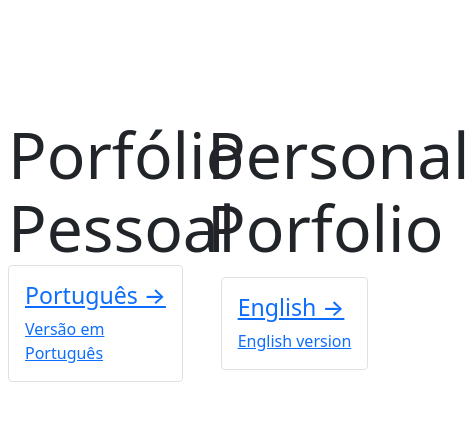
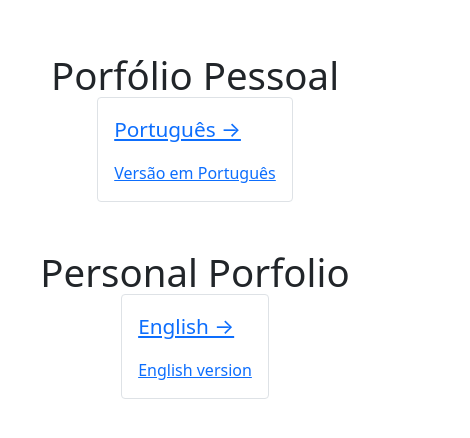
Before and after one commit to Nicolasbort/nextjs-portfolio, a Next.js app: page / in a window 390 px wide. Shown: the part 172-610 px from the top of the page, 470 px wide, since content can reach past the window. Built offline with nearby package versions, Linux system fonts and the light colour scheme.

Commit message:
updating media queries index

```diff
--- a/lib/PersonalInfo.js
+++ b/lib/PersonalInfo.js
@@ -11,7 +11,7 @@ export default {
 
     pt: {
         field:    "Desenvolvedor Full-stack",
-        about:    "Desenvolvedor Full-stack e estudante de Engenharia de Computação na Universidade Federal do Rio Grande (FURG) com formação prevista para Dez. de 2022. Atualmente é freelancer e bolsista de iniciação científica PRH-ANP atuando no desenvolvimento de sistemas de visão computacional para HUAUVs.",
+        about:    "Desenvolvedor Full-stack e estudante de Engenharia de Computação na Universidade Federal do Rio Grande (FURG) com formação prevista para Dez. de 2022. Atualmente é freelancer e bolsista de iniciação científica PRH-ANP atuando no desenvolvimento de sistemas de visão computacional para veículos híbridos.",
 
     },
 
--- a/pages/index.jsx
+++ b/pages/index.jsx
@@ -26,29 +26,29 @@ export default function Home() {
 
 
         <div className="row">
-          <div className="col-6 text-center">
+          <div className="col-md-6 col-sm-12 order-md-1 text-center">
               <span className={styles.title}>
                 Porfólio Pessoal
               </span>
           </div>
-          <div className="col-6 text-center">
-              <span className={styles.title}>
-                  Personal Porfolio
-              </span>
-          </div>
-          <div className={`col-6 ${styles.grid}`}>
+          <div className={`col-md-6 col-sm-12 order-md-4 mb-5 ${styles.grid}`}>
             <Link href="/pt">
               <a className="p-3 border rounded">
-                <h3>Português &rarr;</h3>
+                <p className={styles.language_title}>Português &rarr;</p>
                 <span>Versão em Português</span>
               </a>
             </Link>
           </div>
 
-          <div className={`col-6 ${styles.grid}`}>
+          <div className="col-md-6 col-sm-12 order-md-2 text-center">
+              <span className={styles.title}>
+                  Personal Porfolio
+              </span>
+          </div>
+          <div className={`col-md-6 col-sm-12 order-md-5 mb-5  ${styles.grid}`}>
             <Link href="/en">
               <a className="p-3 border rounded">
-                <h3>English &rarr;</h3>
+                <p className={styles.language_title}>English &rarr;</p>
                 <span>English version</span>
               </a>
             </Link>
--- a/styles/Home.module.css
+++ b/styles/Home.module.css
@@ -52,6 +52,17 @@
   font-size: 4rem;
 }
 
+@media screen and (max-width: 540px) {
+  .title {
+    font-size: 2.4rem;
+  }
+
+  .language_title {
+    font-size: 1.3rem;
+  }
+}
+
+
 .title,
 .description {
   text-align: center;
@@ -77,7 +88,7 @@
   justify-content: center;
   flex-wrap: wrap;
   max-width: 800px;
-  margin-top: 3rem;
+  margin-top: 2rem;
 }
 
 .card {
```
